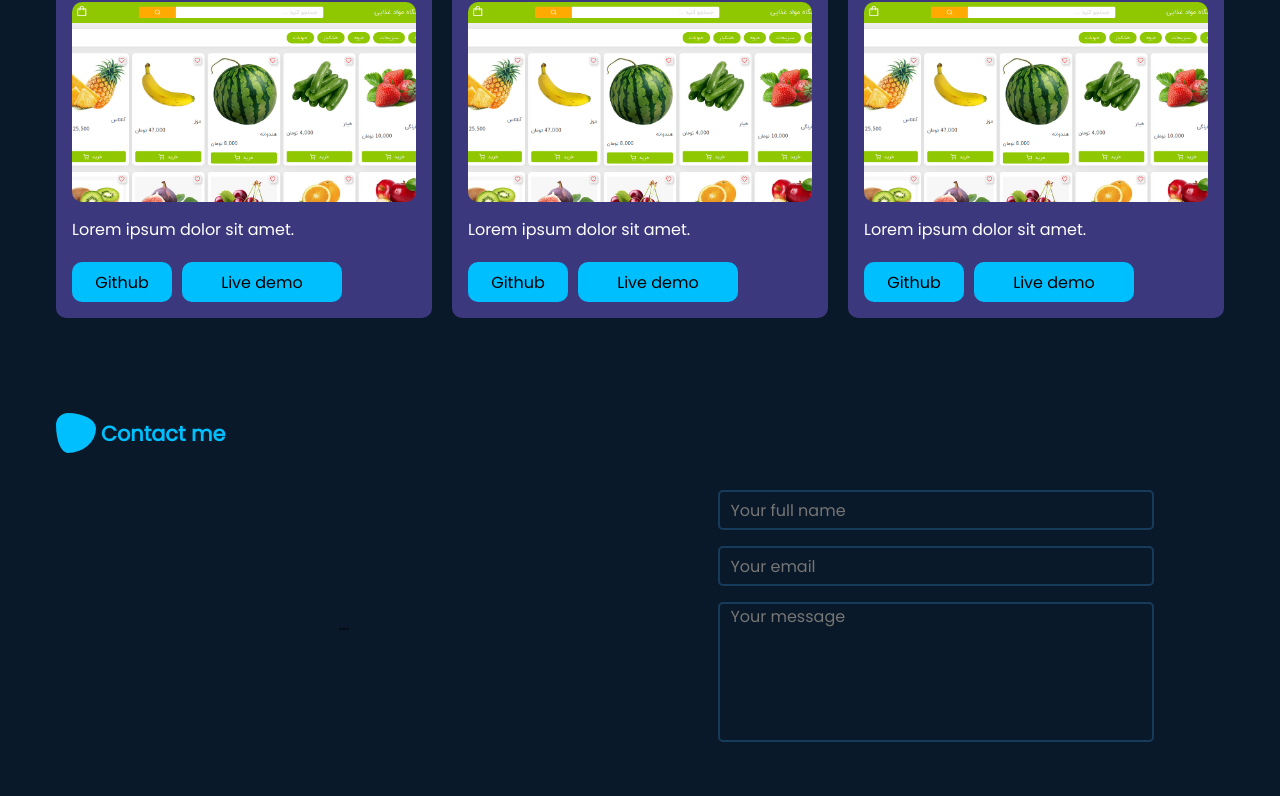
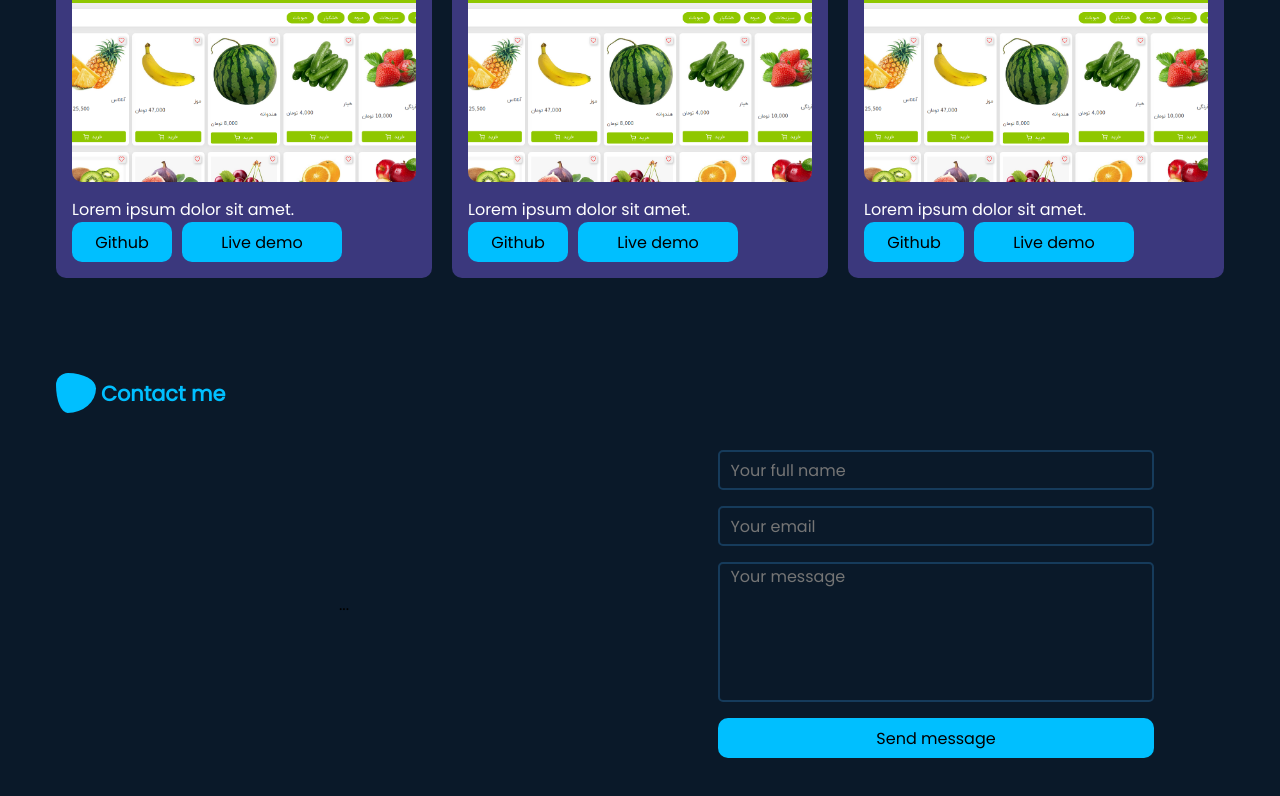
Before and after one commit to mohammadyousefvand/portofolio, a React (Create React App) app: page / in a window 1280 px wide. Shown: the part 1526-2322 px from the top of the page. Built offline with nearby package versions, Linux system fonts and the light colour scheme.

Commit message:
ContactForm: Handel submit Button

```diff
--- a/src/Components/Button/Button.css
+++ b/src/Components/Button/Button.css
@@ -3,7 +3,6 @@
   background-color: var(--secondry-color);
   border-radius: 10px;
   font-size: 1rem;
-  margin-top: 20px;
   cursor: pointer;
 }
 
--- a/src/Components/ContactForm/ContactForm.css
+++ b/src/Components/ContactForm/ContactForm.css
@@ -8,6 +8,7 @@
 .input-Box {
   display: flex;
   flex-direction: column;
+  align-items: center;
 }
 
 .field,
--- a/src/Components/ContactForm/ContactForm.jsx
+++ b/src/Components/ContactForm/ContactForm.jsx
@@ -63,7 +63,9 @@ function ContactForm() {
               />
               <ErrorMessage name="message" component={Error} />
             </div>
-            <div className="input-Box"></div>
+            <div className="input-Box">
+              <Button width="80%" content="Send message" />
+            </div>
           </Form>
         );
       }}
```
